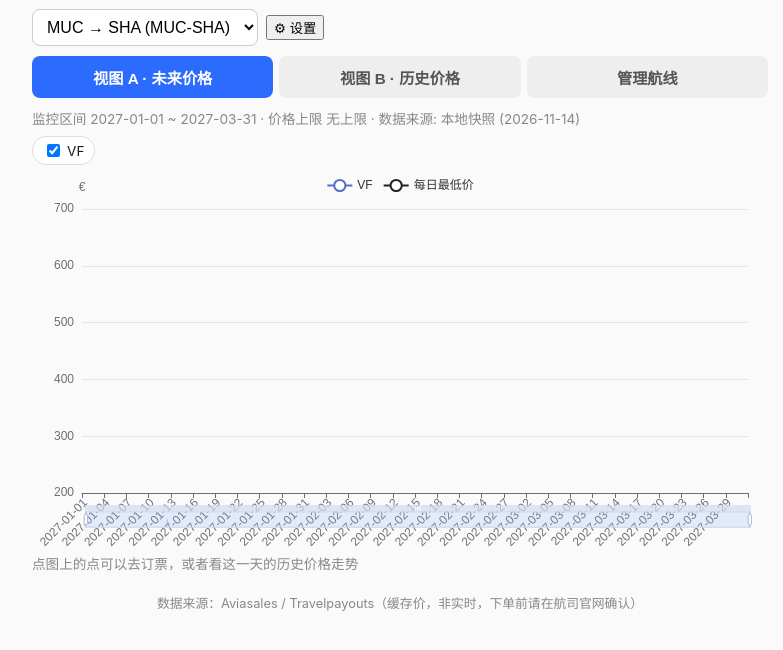
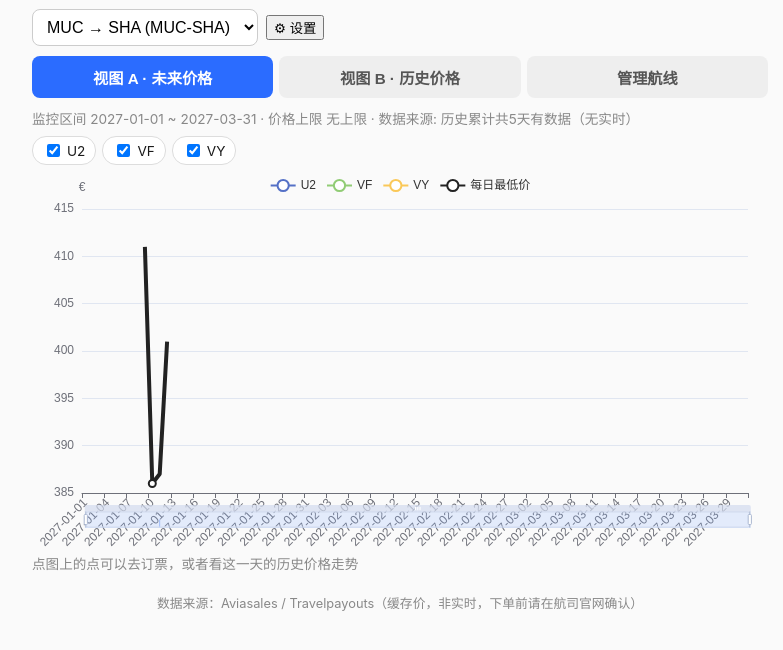
Before and after one commit to Lukas-Zhangjx/flight_ticket_check, a plain HTML site: page web/index.html in a window 1280 px wide. Shown: the part 48-698 px from the top of the page, without its empty margins (240-1023 px from the left). Drawn offline with nearby package versions, Linux system fonts and the light colour scheme; files whose address does not match are found by name.

Commit message:
feat(web): merge accumulated snapshots into view A's price map
User reported view A showing almost nothing for MUC-SHA; investigation
on the live site confirmed it wasn't a bug - Travelpayouts' per-query
cache coverage is genuinely sparse and unpredictable (that route had
exactly 1 cached date out of ~90 at the time). Since every past day's
snapshot is already sitting in data/snapshots/ with full per-flight
detail, view A now fetches every snapshot for the route and merges them
oldest-to-newest (a later snapshot's date overwrites an earlier one),
building a genuinely accumulated price map instead of showing only
today's single sparse query. The Worker's live result, when available,
is merged in last as the freshest layer on top. Click-to-book still
works for every point since all of them come from real snapshot entries
(not the slimmer history format, which only stores price per airline).

Also doubled collect.yml's schedule to twice a day (06:17 and 18:17
UTC) per the user's request, since coverage now accumulates across
runs - renamed the workflow from "Daily fare collector" to "Fare
collector" to match, which required updating pages.yml's workflow_run
trigger to the new name or it would have silently stopped deploying
after every collector run.

Verified: generated 7 days of synthetic snapshots with the same ~95%
per-query miss rate observed on the real site (each day ~4/90 dates
covered); the merge correctly surfaced 27 accumulated unique dates
versus ~4 for any single day, matching Python's own count of the
generated history file. Confirmed gaps still render as real gaps (no
interpolation), a sampled accumulated point still carries full
link/flight_number/transfers, a brand-new route with zero snapshots
returns an empty map without crashing, and view B (untouched) still
renders normally.

Co-Authored-By: Claude Sonnet 5 <noreply@anthropic.com>

```diff
--- a/web/index.html
+++ b/web/index.html
@@ -446,9 +446,13 @@ function renderChart(chart, airlinesEl, dates, byAirlineAt, minAt, allAirlines,
 function renderViewA() {
   const rangeEl = document.getElementById("rangeA");
   const chartEl = document.getElementById("chartA");
-  const sourceLabel = currentSnapshotSource === "worker" ? "实时查询 (Worker)"
-    : currentSnapshotSource ? `本地快照 (${currentSnapshotSource.split(":")[1]})`
-    : "无数据";
+  let sourceLabel = "无数据";
+  if (currentSnapshotSource) {
+    const [kind, count] = currentSnapshotSource.split(":");
+    sourceLabel = kind === "worker+accumulated" ? `实时查询 + 历史累计共${count}天有数据`
+      : kind === "accumulated" ? `历史累计共${count}天有数据（无实时）`
+      : "无数据";
+  }
   const capLabel = currentRoute.max_price != null ? `${currentRoute.max_price}€` : "无上限";
   rangeEl.textContent = `监控区间 ${currentRoute.date_from} ~ ${currentRoute.date_to}`
     + ` · 价格上限 ${capLabel} · 数据来源: ${sourceLabel}`;
@@ -569,26 +573,48 @@ tabA.addEventListener("click", () => switchTab("A"));
 tabB.addEventListener("click", () => switchTab("B"));
 tabM.addEventListener("click", () => switchTab("M"));
 
+// Merge every collected snapshot for a route into one map, oldest first so a
+// later (fresher) snapshot overwrites an earlier one on the same departure
+// date. A single Travelpayouts query's cache coverage is sparse and
+// unpredictable (sometimes 1 date out of 90 has a price, sometimes a dozen),
+// so without this a date found yesterday just vanishes the day a query
+// misses it - accumulating across runs builds a much fuller price map.
+async function buildAccumulatedDates(route) {
+  const merged = {};
+  const snapshots = await Promise.all((route.snapshot_dates || []).map(d =>
+    fetch(`data/snapshots/${route.id}/${d}.json`, { cache: "no-store" })
+      .then(r => r.ok ? r.json() : null)
+      .catch(() => null)
+  ));
+  for (const snap of snapshots) {
+    if (snap && snap.dates) Object.assign(merged, snap.dates);
+  }
+  return merged;
+}
+
 async function loadRoute(routeId) {
   currentRoute = routes.find(r => r.id === routeId);
   if (!currentRoute) return;
 
-  currentSnapshot = null;
-  currentSnapshotSource = null;
+  let mergedDates = {};
+  try {
+    mergedDates = await buildAccumulatedDates(currentRoute);
+  } catch (e) { console.error(e); }
+  const accumulatedCount = Object.keys(mergedDates).length;
+
+  let usedWorker = false;
   try {
     const workerData = await fetchFromWorker(currentRoute);
-    if (workerData) { currentSnapshot = workerData; currentSnapshotSource = "worker"; }
+    if (workerData) { Object.assign(mergedDates, workerData.dates); usedWorker = true; }
   } catch (e) {
-    console.warn("Worker 查询失败，回退到本地快照:", e);
+    console.warn("Worker 实时查询失败，继续用累计的历史快照数据:", e);
   }
-  if (!currentSnapshot && currentRoute.snapshot_dates.length) {
-    const latest = currentRoute.snapshot_dates[currentRoute.snapshot_dates.length - 1];
-    try {
-      currentSnapshot = await fetch(`data/snapshots/${routeId}/${latest}.json`,
-                                     { cache: "no-store" }).then(r => r.json());
-      currentSnapshotSource = `snapshot:${latest}`;
-    } catch (e) { console.error(e); }
-  }
+
+  const totalCount = Object.keys(mergedDates).length;
+  currentSnapshot = totalCount ? { dates: mergedDates } : null;
+  currentSnapshotSource = totalCount
+    ? (usedWorker ? `worker+accumulated:${accumulatedCount}` : `accumulated:${accumulatedCount}`)
+    : null;
   try {
     currentHistory = await fetch(`data/history/${routeId}.json`,
                                   { cache: "no-store" }).then(r => r.json());
```
Also changed, not shown: 2 other files.
